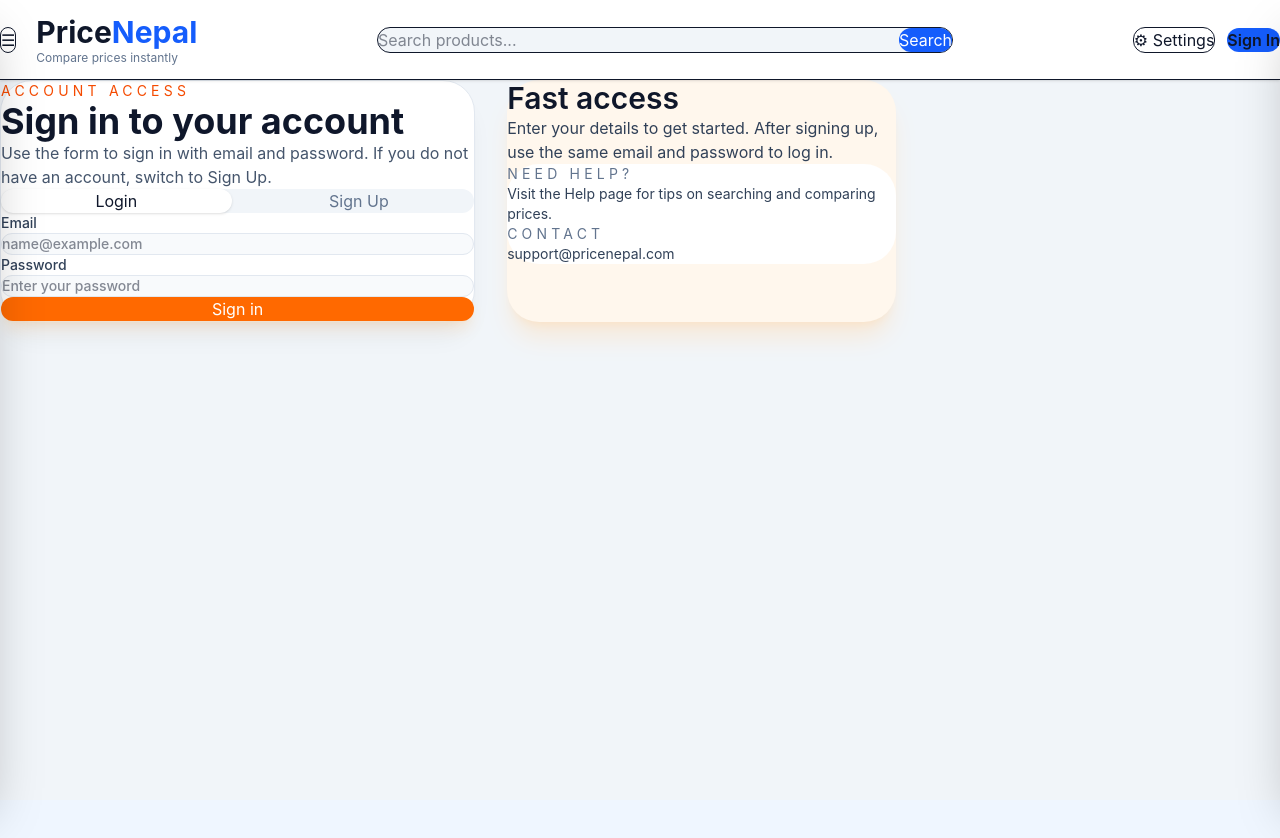
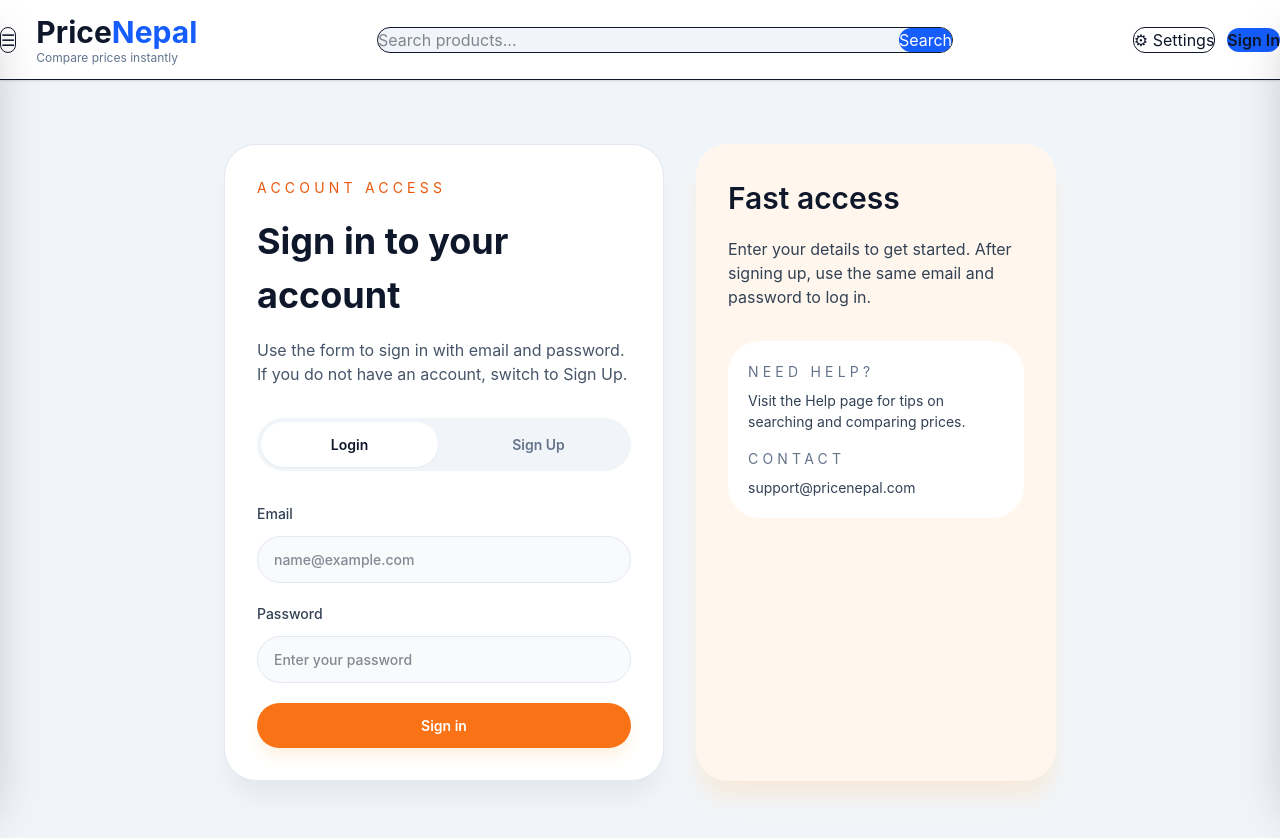
Before and after one commit to pradiip1/project, a React (Vite) app: page /auth in a window 1280 px wide. Shown: the top 838 px of the page. Before the commit the page ends 800 px from the top, so only its background shows below. Built offline with nearby package versions, Linux system fonts and the light colour scheme.

Commit message:
extracted AuthPage.css from Auth.jsx

```diff
--- a/src/pages/Auth.jsx
+++ b/src/pages/Auth.jsx
@@ -1,5 +1,6 @@
 import { useState } from "react";
 import { useNavigate } from "react-router-dom";
+import "./AuthPage.css";
 
 function AuthPage({ user, onLogin, onSignUp }) {
   const navigate = useNavigate();
@@ -44,104 +45,105 @@ function AuthPage({ user, onLogin, onSignUp }) {
   };
 
   return (
-    <section className="mx-auto max-w-4xl px-6 py-12 md:px-8 lg:py-16">
-      <div className="grid gap-8 lg:grid-cols-[1.1fr_0.9fr]">
-        <div className="rounded-[2rem] border border-slate-200 bg-white p-8 shadow-xl shadow-slate-900/5 dark:border-slate-700 dark:bg-slate-950 dark:text-slate-100">
-          <p className="text-sm uppercase tracking-[0.3em] text-orange-600">Account access</p>
-          <h1 className="mt-4 text-4xl font-bold text-slate-900 dark:text-white">{mode === "login" ? "Sign in to your account" : "Create your PriceNepal account"}</h1>
-          <p className="mt-4 text-slate-600 dark:text-slate-300">
+    <section className="auth-section">
+      <div className="auth-grid">
+        <div className="auth-card">
+          <p className="auth-eyebrow">Account access</p>
+          <h1 className="auth-title">
+            {mode === "login" ? "Sign in to your account" : "Create your PriceNepal account"}
+          </h1>
+          <p className="auth-description">
             {mode === "login"
               ? "Use the form to sign in with email and password. If you do not have an account, switch to Sign Up."
               : "Enter your details to create a new account. Once signed in, you can update your password and access settings."}
           </p>
 
-          <div className="mt-8 flex gap-3 rounded-full bg-slate-100 p-1 dark:bg-slate-800">
+          <div className="auth-mode-toggle">
             <button
               type="button"
               onClick={() => toggleMode("login")}
-              className={`flex-1 rounded-full px-4 py-3 text-sm font-semibold transition ${mode === "login" ? "bg-white text-slate-900 shadow-sm dark:bg-slate-900 dark:text-white" : "text-slate-500 hover:text-slate-700 dark:text-slate-400"}`}
+              className={`auth-mode-btn ${mode === "login" ? "auth-mode-btn--active" : ""}`}
             >
               Login
             </button>
             <button
               type="button"
               onClick={() => toggleMode("signup")}
-              className={`flex-1 rounded-full px-4 py-3 text-sm font-semibold transition ${mode === "signup" ? "bg-white text-slate-900 shadow-sm dark:bg-slate-900 dark:text-white" : "text-slate-500 hover:text-slate-700 dark:text-slate-400"}`}
+              className={`auth-mode-btn ${mode === "signup" ? "auth-mode-btn--active" : ""}`}
             >
               Sign Up
             </button>
           </div>
 
-          <form onSubmit={handleSubmit} className="mt-8 space-y-5">
+          <form onSubmit={handleSubmit} className="auth-form">
             {mode === "signup" && (
-              <label className="block text-sm font-medium text-slate-700 dark:text-slate-200">
+              <label className="auth-field">
                 Name
                 <input
                   type="text"
                   value={name}
                   onChange={(event) => setName(event.target.value)}
-                  className="mt-3 w-full rounded-3xl border border-slate-200 bg-slate-50 px-4 py-3 text-slate-900 outline-none transition focus:border-orange-400 focus:ring-2 focus:ring-orange-100 dark:border-slate-700 dark:bg-slate-900 dark:text-slate-100 dark:focus:ring-orange-400/20"
+                  className="auth-input"
                   placeholder="Your name"
                 />
               </label>
             )}
-            <label className="block text-sm font-medium text-slate-700 dark:text-slate-200">
+            <label className="auth-field">
               Email
               <input
                 type="email"
                 value={email}
                 onChange={(event) => setEmail(event.target.value)}
-                className="mt-3 w-full rounded-3xl border border-slate-200 bg-slate-50 px-4 py-3 text-slate-900 outline-none transition focus:border-orange-400 focus:ring-2 focus:ring-orange-100 dark:border-slate-700 dark:bg-slate-900 dark:text-slate-100 dark:focus:ring-orange-400/20"
+                className="auth-input"
                 placeholder="name@example.com"
               />
             </label>
-            <label className="block text-sm font-medium text-slate-700 dark:text-slate-200">
+            <label className="auth-field">
               Password
               <input
                 type="password"
                 value={password}
                 onChange={(event) => setPassword(event.target.value)}
-                className="mt-3 w-full rounded-3xl border border-slate-200 bg-slate-50 px-4 py-3 text-slate-900 outline-none transition focus:border-orange-400 focus:ring-2 focus:ring-orange-100 dark:border-slate-700 dark:bg-slate-900 dark:text-slate-100 dark:focus:ring-orange-400/20"
+                className="auth-input"
                 placeholder="Enter your password"
               />
             </label>
             {mode === "signup" && (
-              <label className="block text-sm font-medium text-slate-700 dark:text-slate-200">
+              <label className="auth-field">
                 Confirm password
                 <input
                   type="password"
                   value={confirmPassword}
                   onChange={(event) => setConfirmPassword(event.target.value)}
-                  className="mt-3 w-full rounded-3xl border border-slate-200 bg-slate-50 px-4 py-3 text-slate-900 outline-none transition focus:border-orange-400 focus:ring-2 focus:ring-orange-100 dark:border-slate-700 dark:bg-slate-900 dark:text-slate-100 dark:focus:ring-orange-400/20"
+                  className="auth-input"
                   placeholder="Repeat your password"
                 />
               </label>
             )}
-            <button
-              type="submit"
-              className="w-full rounded-3xl bg-orange-500 px-5 py-3 text-sm font-semibold text-white shadow-lg shadow-orange-200/40 transition hover:bg-orange-600"
-            >
+            <button type="submit" className="auth-submit">
               {mode === "login" ? "Sign in" : "Create account"}
             </button>
-            {message && <p className="text-sm text-orange-700 dark:text-orange-300">{message}</p>}
+            {message && <p className="auth-message">{message}</p>}
           </form>
         </div>
 
-        <div className="rounded-[2rem] bg-orange-50 p-8 shadow-xl shadow-orange-200/40 dark:bg-slate-900 dark:text-slate-100">
-          <h2 className="text-3xl font-semibold">Fast access</h2>
-          <p className="mt-4 text-slate-700 dark:text-slate-300">
+        <div className="auth-side-card">
+          <h2 className="auth-side-title">Fast access</h2>
+          <p className="auth-side-text">
             {user
               ? "You are already signed in. Use the top navigation to return home or open the settings panel to update your password."
               : "Enter your details to get started. After signing up, use the same email and password to log in."}
           </p>
-          <div className="mt-8 space-y-4 rounded-[2rem] bg-white p-5 dark:bg-slate-950">
+          <div className="auth-side-panel">
             <div>
-              <p className="text-sm uppercase tracking-[0.3em] text-slate-500 dark:text-slate-400">Need help?</p>
-              <p className="mt-2 text-sm text-slate-700 dark:text-slate-300">Visit the Help page for tips on searching and comparing prices.</p>
+              <p className="auth-side-panel-label">Need help?</p>
+              <p className="auth-side-panel-text">
+                Visit the Help page for tips on searching and comparing prices.
+              </p>
             </div>
             <div>
-              <p className="text-sm uppercase tracking-[0.3em] text-slate-500 dark:text-slate-400">Contact</p>
-              <p className="mt-2 text-sm text-slate-700 dark:text-slate-300">support@pricenepal.com</p>
+              <p className="auth-side-panel-label">Contact</p>
+              <p className="auth-side-panel-text">support@pricenepal.com</p>
             </div>
           </div>
         </div>
--- /dev/null
+++ b/src/pages/AuthPage.css
@@ -0,0 +1,262 @@
+.auth-section {
+  max-width: 56rem; /* max-w-4xl */
+  margin: 0 auto;
+  padding: 3rem 1.5rem; /* py-12 px-6 */
+}
+
+@media (min-width: 768px) {
+  .auth-section {
+    padding-left: 2rem; /* md:px-8 */
+    padding-right: 2rem;
+  }
+}
+
+@media (min-width: 1024px) {
+  .auth-section {
+    padding-top: 4rem; /* lg:py-16 */
+    padding-bottom: 4rem;
+  }
+}
+
+.auth-grid {
+  display: grid;
+  gap: 2rem; /* gap-8 */
+  grid-template-columns: 1fr;
+}
+
+@media (min-width: 1024px) {
+  .auth-grid {
+    grid-template-columns: 1.1fr 0.9fr; /* lg:grid-cols-[1.1fr_0.9fr] */
+  }
+}
+
+/* Form card */
+
+.auth-card {
+  border-radius: 2rem; /* rounded-[2rem] */
+  border: 1px solid #e2e8f0; /* border-slate-200 */
+  background-color: #ffffff;
+  padding: 2rem; /* p-8 */
+  box-shadow: 0 20px 25px -5px rgba(15, 23, 42, 0.05); /* shadow-xl shadow-slate-900/5 */
+}
+
+.dark .auth-card {
+  border-color: #334155; /* dark:border-slate-700 */
+  background-color: #020617; /* dark:bg-slate-950 */
+  color: #f1f5f9; /* dark:text-slate-100 */
+}
+
+.auth-eyebrow {
+  font-size: 0.875rem;
+  text-transform: uppercase;
+  letter-spacing: 0.3em;
+  color: #ea580c; /* text-orange-600 */
+}
+
+.auth-title {
+  margin-top: 1rem; /* mt-4 */
+  font-size: 2.25rem; /* text-4xl */
+  font-weight: 700;
+  color: #0f172a; /* text-slate-900 */
+}
+
+.dark .auth-title {
+  color: #ffffff; /* dark:text-white */
+}
+
+.auth-description {
+  margin-top: 1rem; /* mt-4 */
+  color: #475569; /* text-slate-600 */
+}
+
+.dark .auth-description {
+  color: #cbd5e1; /* dark:text-slate-300 */
+}
+
+/* Mode toggle */
+
+.auth-mode-toggle {
+  margin-top: 2rem; /* mt-8 */
+  display: flex;
+  gap: 0.75rem; /* gap-3 */
+  border-radius: 9999px;
+  background-color: #f1f5f9; /* bg-slate-100 */
+  padding: 0.25rem; /* p-1 */
+}
+
+.dark .auth-mode-toggle {
+  background-color: #1e293b; /* dark:bg-slate-800 */
+}
+
+.auth-mode-btn {
+  flex: 1 1 0%;
+  border-radius: 9999px;
+  padding: 0.75rem 1rem; /* px-4 py-3 */
+  font-size: 0.875rem;
+  font-weight: 600;
+  border: none;
+  background-color: transparent;
+  color: #64748b; /* text-slate-500 */
+  cursor: pointer;
+  transition: background-color 0.2s ease, color 0.2s ease;
+}
+
+.auth-mode-btn:hover {
+  color: #334155; /* hover:text-slate-700 */
+}
+
+.dark .auth-mode-btn {
+  color: #94a3b8; /* dark:text-slate-400 */
+}
+
+.auth-mode-btn--active {
+  background-color: #ffffff;
+  color: #0f172a; /* text-slate-900 */
+  box-shadow: 0 1px 2px 0 rgba(0, 0, 0, 0.05); /* shadow-sm */
+}
+
+.auth-mode-btn--active:hover {
+  color: #0f172a;
+}
+
+.dark .auth-mode-btn--active {
+  background-color: #0f172a; /* dark:bg-slate-900 */
+  color: #ffffff; /* dark:text-white */
+}
+
+/* Form */
+
+.auth-form {
+  margin-top: 2rem; /* mt-8 */
+  display: flex;
+  flex-direction: column;
+  gap: 1.25rem; /* space-y-5 */
+}
+
+.auth-field {
+  display: block;
+  font-size: 0.875rem;
+  font-weight: 500;
+  color: #334155; /* text-slate-700 */
+}
+
+.dark .auth-field {
+  color: #e2e8f0; /* dark:text-slate-200 */
+}
+
+.auth-input {
+  margin-top: 0.75rem; /* mt-3 */
+  width: 100%;
+  border-radius: 1.5rem; /* rounded-3xl */
+  border: 1px solid #e2e8f0; /* border-slate-200 */
+  background-color: #f8fafc; /* bg-slate-50 */
+  padding: 0.75rem 1rem; /* px-4 py-3 */
+  color: #0f172a; /* text-slate-900 */
+  outline: none;
+  transition: border-color 0.2s ease, box-shadow 0.2s ease;
+}
+
+.auth-input:focus {
+  border-color: #fb923c; /* focus:border-orange-400 */
+  box-shadow: 0 0 0 4px #ffedd5; /* focus:ring-2 focus:ring-orange-100 */
+}
+
+.dark .auth-input {
+  border-color: #334155; /* dark:border-slate-700 */
+  background-color: #0f172a; /* dark:bg-slate-900 */
+  color: #f1f5f9; /* dark:text-slate-100 */
+}
+
+.dark .auth-input:focus {
+  box-shadow: 0 0 0 4px rgba(251, 146, 60, 0.2); /* dark:focus:ring-orange-400/20 */
+}
+
+.auth-submit {
+  width: 100%;
+  border-radius: 1.5rem; /* rounded-3xl */
+  background-color: #f97316; /* bg-orange-500 */
+  padding: 0.75rem 1.25rem; /* px-5 py-3 */
+  font-size: 0.875rem;
+  font-weight: 600;
+  color: #ffffff;
+  border: none;
+  cursor: pointer;
+  box-shadow: 0 10px 15px -3px rgba(254, 215, 170, 0.4); /* shadow-lg shadow-orange-200/40 */
+  transition: background-color 0.2s ease;
+}
+
+.auth-submit:hover {
+  background-color: #ea580c; /* hover:bg-orange-600 */
+}
+
+.auth-message {
+  font-size: 0.875rem;
+  color: #c2410c; /* text-orange-700 */
+}
+
+.dark .auth-message {
+  color: #fdba74; /* dark:text-orange-300 */
+}
+
+/* Side panel */
+
+.auth-side-card {
+  border-radius: 2rem; /* rounded-[2rem] */
+  background-color: #fff7ed; /* bg-orange-50 */
+  padding: 2rem; /* p-8 */
+  box-shadow: 0 20px 25px -5px rgba(254, 215, 170, 0.4); /* shadow-xl shadow-orange-200/40 */
+}
+
+.dark .auth-side-card {
+  background-color: #0f172a; /* dark:bg-slate-900 */
+  color: #f1f5f9; /* dark:text-slate-100 */
+}
+
+.auth-side-title {
+  font-size: 1.875rem; /* text-3xl */
+  font-weight: 600;
+}
+
+.auth-side-text {
+  margin-top: 1rem; /* mt-4 */
+  color: #334155; /* text-slate-700 */
+}
+
+.dark .auth-side-text {
+  color: #cbd5e1; /* dark:text-slate-300 */
+}
+
+.auth-side-panel {
+  margin-top: 2rem; /* mt-8 */
+  display: flex;
+  flex-direction: column;
+  gap: 1rem; /* space-y-4 */
+  border-radius: 2rem; /* rounded-[2rem] */
+  background-color: #ffffff;
+  padding: 1.25rem; /* p-5 */
+}
+
+.dark .auth-side-panel {
+  background-color: #020617; /* dark:bg-slate-950 */
+}
+
+.auth-side-panel-label {
+  font-size: 0.875rem;
+  text-transform: uppercase;
+  letter-spacing: 0.3em;
+  color: #64748b; /* text-slate-500 */
+}
+
+.dark .auth-side-panel-label {
+  color: #94a3b8; /* dark:text-slate-400 */
+}
+
+.auth-side-panel-text {
+  margin-top: 0.5rem; /* mt-2 */
+  font-size: 0.875rem;
+  color: #334155; /* text-slate-700 */
+}
+
+.dark .auth-side-panel-text {
+  color: #cbd5e1; /* dark:text-slate-300 */
+}
```
